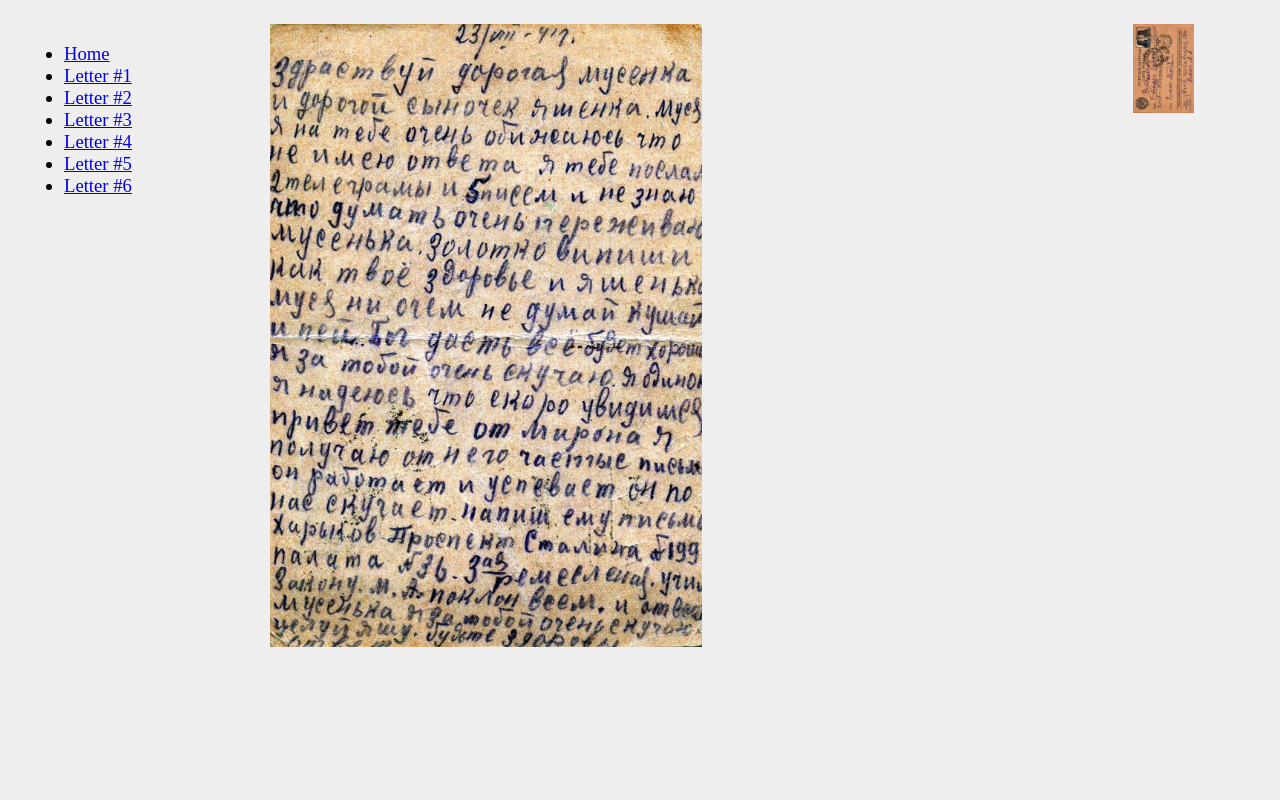
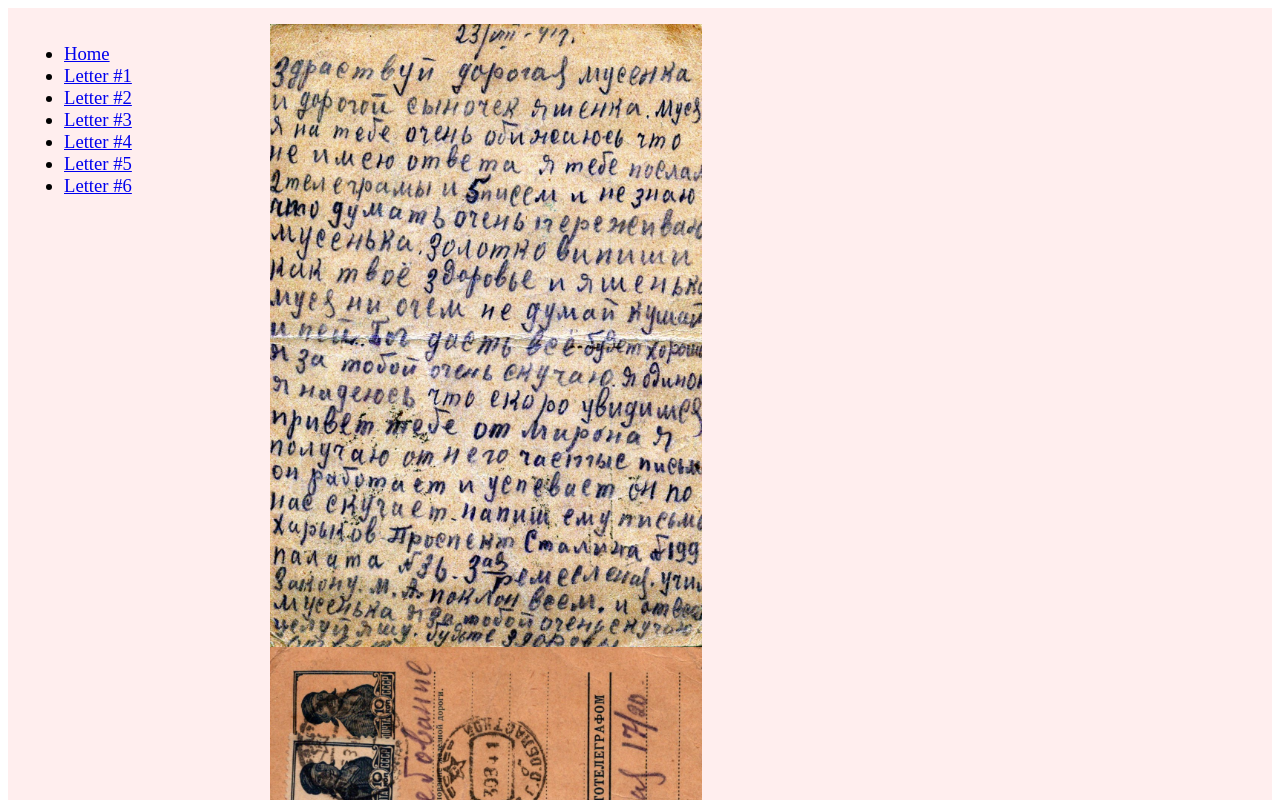
Before and after one commit to iskandr/lettersfromkiev.com, a plain HTML site: page 5.html in a window 1280 px wide. Shown: the top 800 px of the page. Drawn offline with Linux system fonts and the light colour scheme; a web font is replaced by a local one.

Commit message:
added container

```diff
--- a/5.html
+++ b/5.html
@@ -4,8 +4,9 @@
 	<link rel="stylesheet" href="style.css">
 </head>
 <body>
+<div id="container">
+
 <div id="nav">
-
 <ul id="nav-links">
     <li><a href="index.html">Home</a></li>
     <li><a href="1.html">Letter #1</a></li>
@@ -16,7 +17,10 @@
     <li><a href="6.html">Letter #6</a></li>
 </ul>
 </div>
-        <img src="images/5a.jpg">
-        <img src="images/5b.jpg">
+<div id="images">
+        <img src="images/5a.jpg" id="letter-front">
+        <img src="images/5b.jpg" id="letter-back">
+</div>
+</div>
 </body>
 </html>
--- a/style.css
+++ b/style.css
@@ -1,5 +1,5 @@
-body {
-  background-color: #eeeeee;
+#container {
+  background-color: #ffeeee;
   padding: 1em;
   display: grid;
   grid-template-columns: 20% auto 10%;
```
Also changed, not shown: 1.html (+3 -0 lines), 2.html (+3 -1 lines), 3.html (+3 -1 lines), 4.html (+9 -3 lines), 6.html (+2 -0 lines), index.html (+2 -0 lines).
